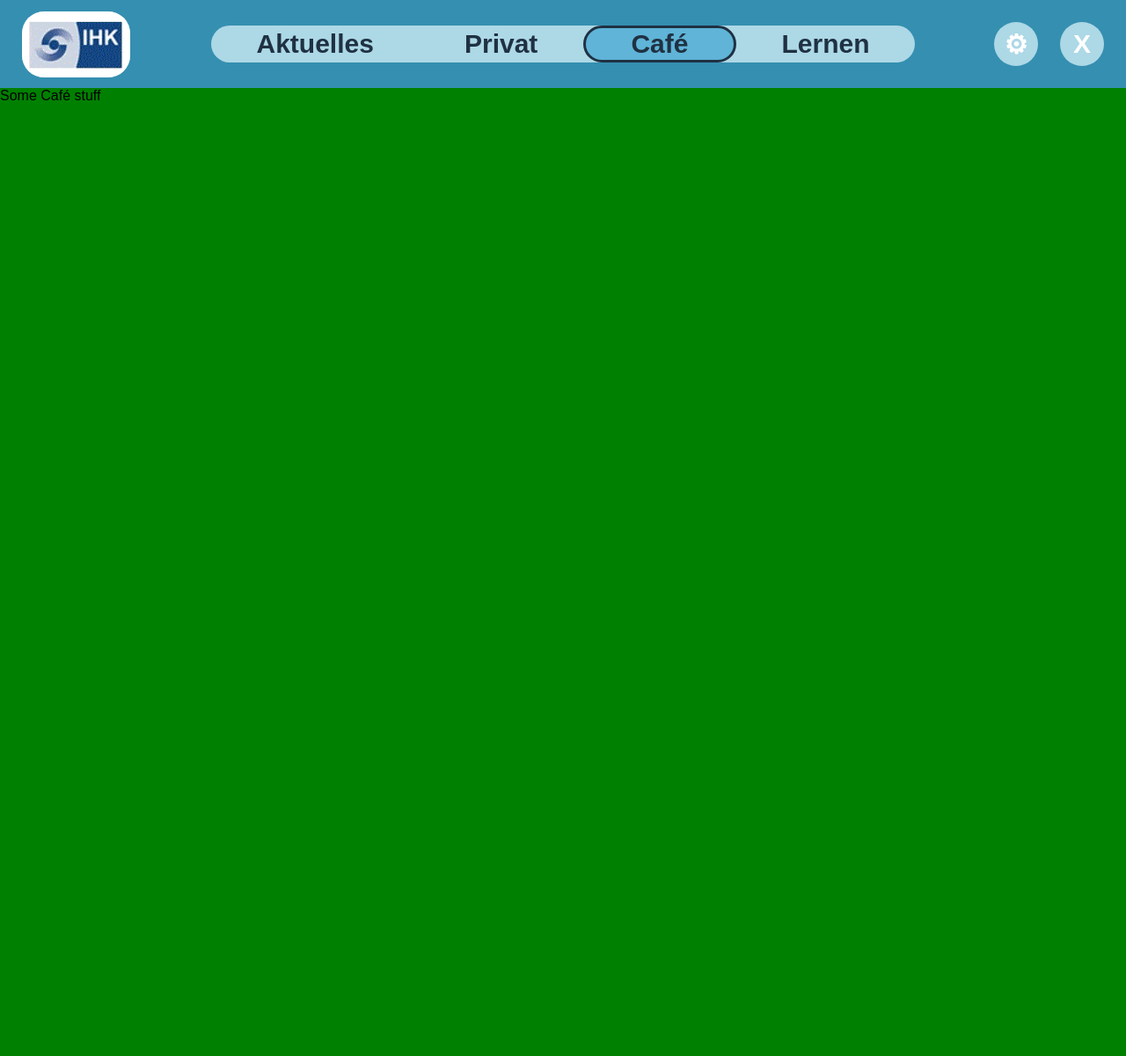
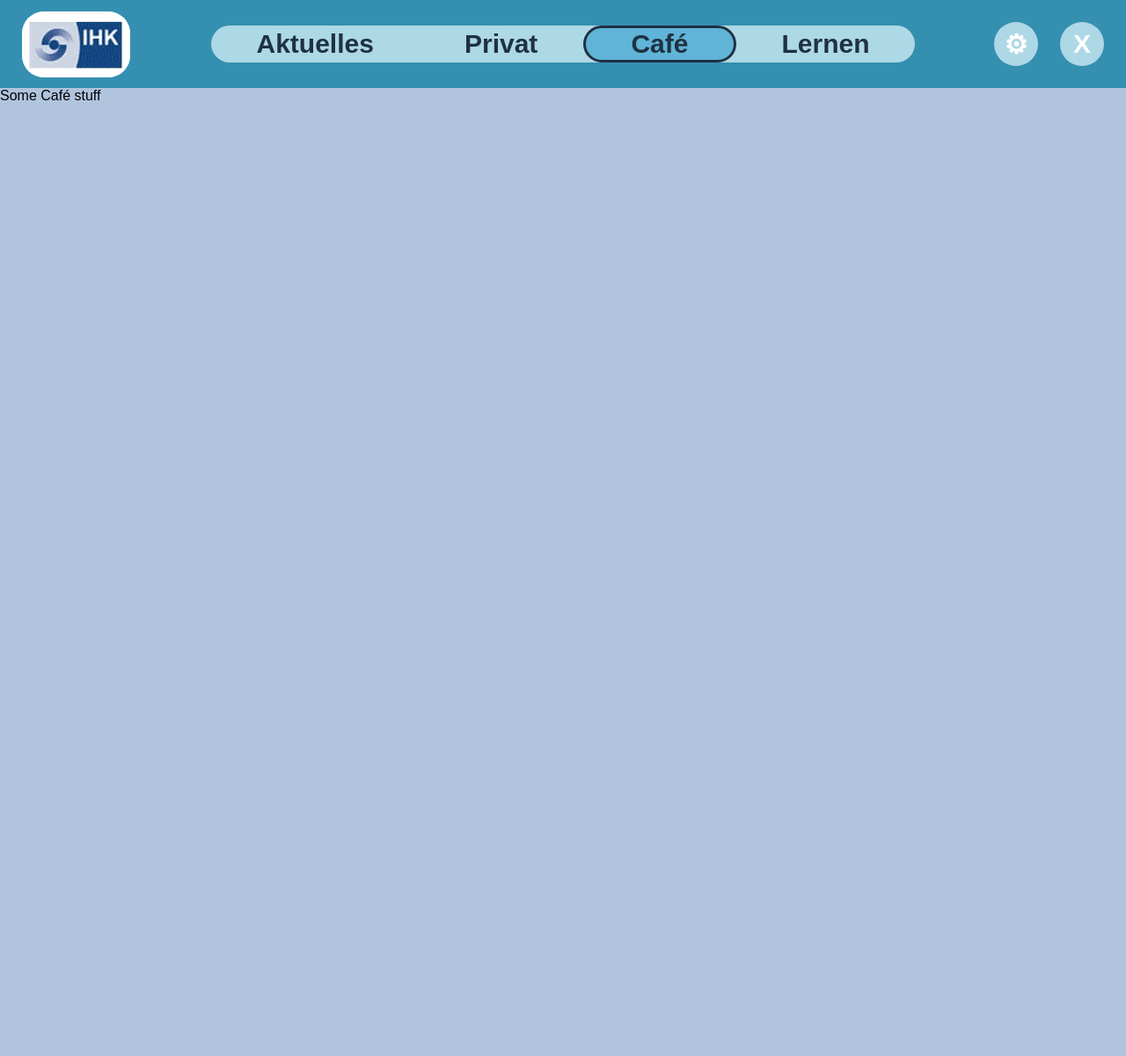
Before and after one commit to SiemensHalske/Trainex-aber-besser, a Flask app: template templates/cafe.html in a window 1280 px wide. Shown: the top 1200 px of the page at 88% size. Run offline with Flask 3, Linux system fonts and the light colour scheme; the template is opened without the code that fills it, so the values that code supplies are empty; parts of the project's set-up code (start-up, migrations or seed data) failed here and were passed over.

Commit message:
Setting global body background color

```diff
--- /dev/null
+++ b/static/body.css
@@ -0,0 +1,4 @@
+body {
+    font-family: Arial,Helvetica, sans-serif;
+    background-color: lightsteelblue;
+}
--- a/templates/cafe.html
+++ b/templates/cafe.html
@@ -1,4 +1,5 @@
 <link rel="stylesheet" href="{{ url_for('static', filename='banner.css') }}">
+<link rel="stylesheet" href="{{ url_for('static', filename='body.css') }}">
 <style>
     .page-body{
         position: absolute;
@@ -9,11 +10,11 @@
         left: 0;
         bottom: 0;
         border: none;
-        background-color: green;
+        background-color: transparent;
     }
 </style>
 
-<body style="font-family: Arial, Helvetica, sans-serif;">
+<body">
     <div class="page-body">
         Some Café stuff
     </div>
--- a/templates/index.html
+++ b/templates/index.html
@@ -1,4 +1,5 @@
 <link rel="stylesheet" href="{{ url_for('static', filename='banner.css') }}">
+<link rel="stylesheet" href="{{ url_for('static', filename='body.css') }}">
 <style>
     .page-body{
         position: absolute;
@@ -9,11 +10,11 @@
         left: 0;
         bottom: 0;
         border: none;
-        background-color: green;
+        background-color: transparent;
     }
 </style>
 
-<body style="font-family: Arial, Helvetica, sans-serif;">
+<body">
     <script>
         window.top.location.href="/aktuelles";
     </script>
--- a/templates/learning.html
+++ b/templates/learning.html
@@ -1,4 +1,5 @@
 <link rel="stylesheet" href="{{ url_for('static', filename='banner.css') }}">
+<link rel="stylesheet" href="{{ url_for('static', filename='body.css') }}">
 <style>
     .page-body{
         position: absolute;
@@ -9,11 +10,11 @@
         left: 0;
         bottom: 0;
         border: none;
-        background-color: green;
+        background-color: transparent;
     }
 </style>
 
-<body style="font-family: Arial, Helvetica, sans-serif;">
+<body>
     <div class="page-body">
         Some Learning
     </div>
--- a/templates/login.html
+++ b/templates/login.html
@@ -9,10 +9,14 @@
       href="https://stackpath.bootstrapcdn.com/bootstrap/4.5.2/css/bootstrap.min.css"
       rel="stylesheet"
     />
+    <link
+      href="{{ url_for('static', filename='body.css') }}"
+      rel="stylesheet"
+    />
     <style>
       body {
         font-family: "Arial", sans-serif;
-        background-color: #358fb0; /* Color from banner.css */
+        background-color: lightsteelblue; /* Color from banner.css */
         display: flex;
         justify-content: center;
         align-items: center;
--- a/templates/privates.html
+++ b/templates/privates.html
@@ -1,4 +1,5 @@
 <link rel="stylesheet" href="{{ url_for('static', filename='banner.css') }}">
+<link rel="stylesheet" href="{{ url_for('static', filename='body.css') }}">
 <style>
     .page-body{
         position: absolute;
@@ -9,11 +10,11 @@
         left: 0;
         bottom: 0;
         border: none;
-        background-color: green;
+        background-color: transparent;
     }
 </style>
 
-<body style="font-family: Arial, Helvetica, sans-serif;">
+<body>
     <div class="page-body">
         Some private stuff
     </div>
--- a/templates/settings.html
+++ b/templates/settings.html
@@ -1,4 +1,5 @@
 <link rel="stylesheet" href="{{ url_for('static', filename='banner.css') }}">
+<link rel="stylesheet" href="{{ url_for('static', filename='body.css') }}">
 <style>
     .page-body{
         position: absolute;
@@ -9,11 +10,11 @@
         left: 0;
         bottom: 0;
         border: none;
-        background-color: green;
+        background-color: transparent;
     }
 </style>
 
-<body style="font-family: Arial, Helvetica, sans-serif;">
+<body>
     <div class="page-body">
         Some Settings
     </div>
```
Also changed, not shown: templates/aktuelles.html (+17 -5 lines).
